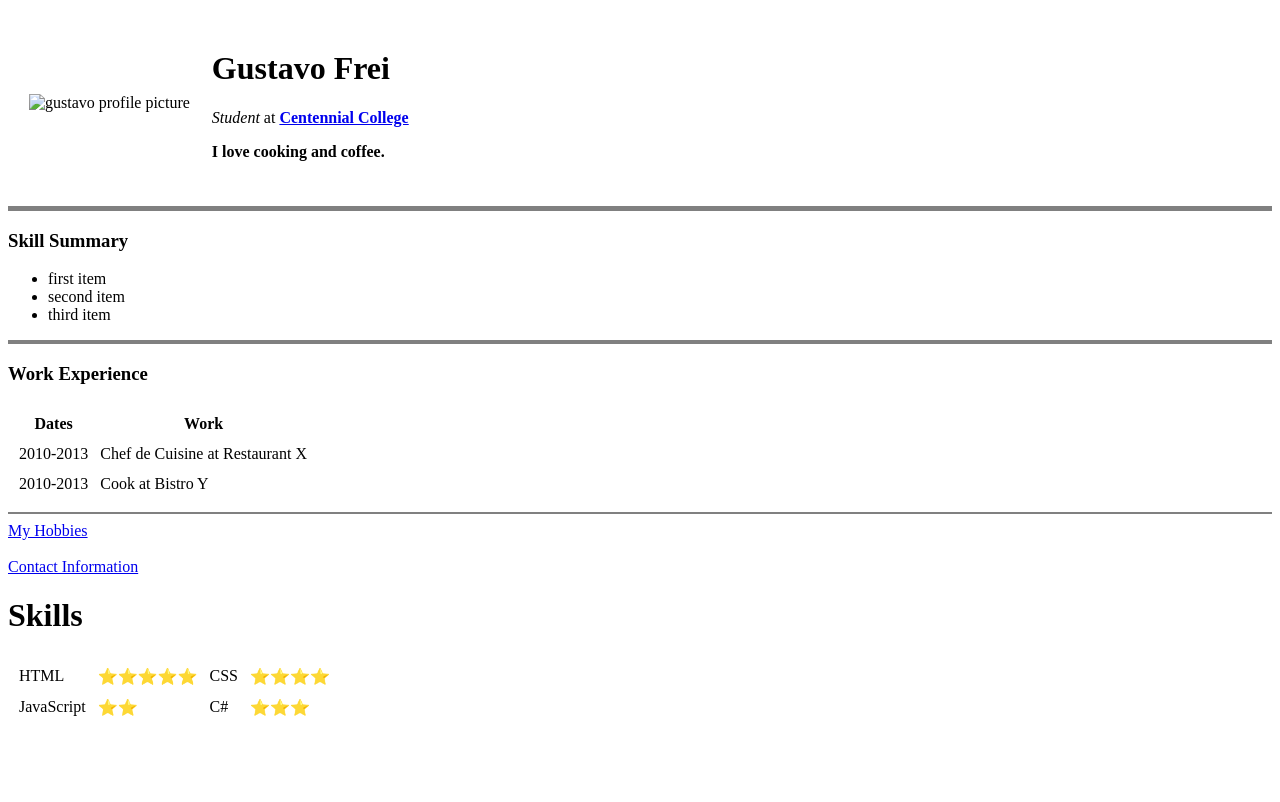
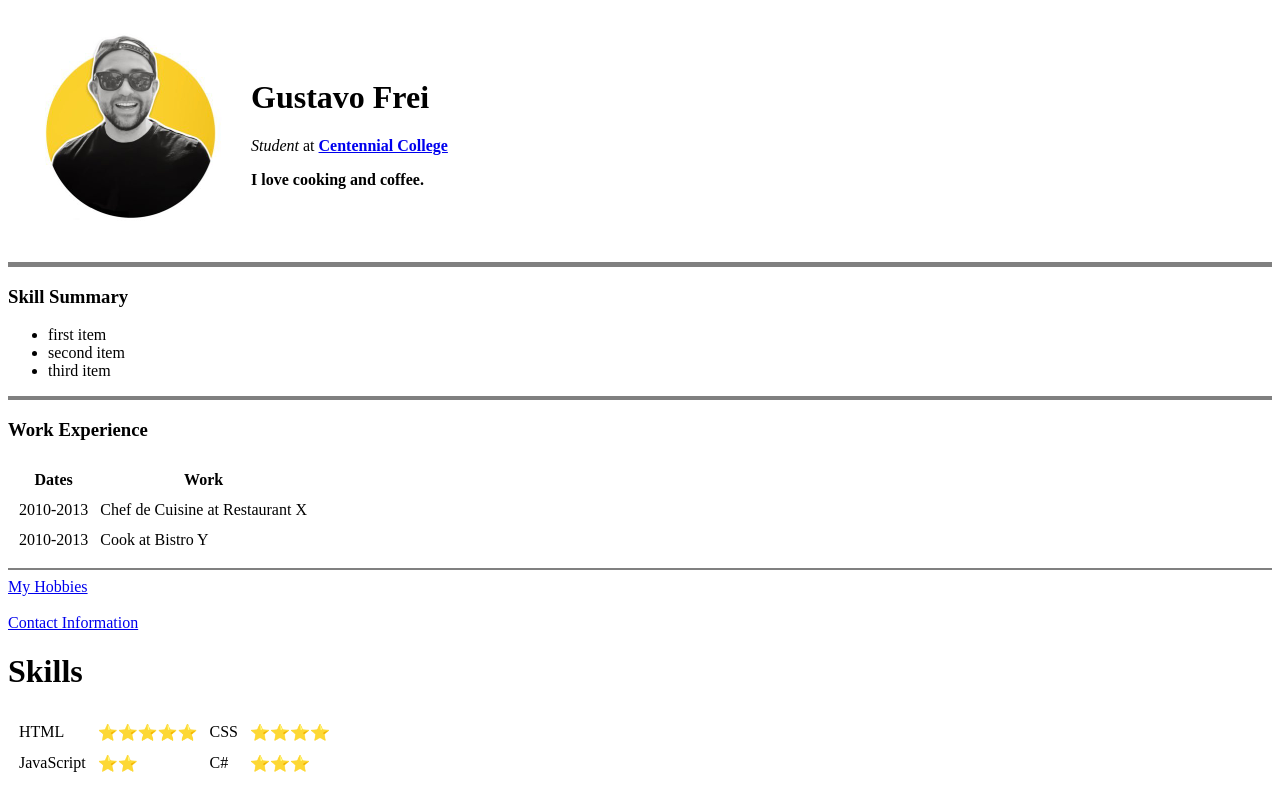
Before and after one commit to gusfrei/cv, a plain HTML site: page index.html in a window 1280 px wide. Drawn offline with Linux system fonts and the light colour scheme; the site is published under a folder, as on GitHub Pages, so addresses that start at the root find nothing.

Commit message:
Update index.html

```diff
--- a/index.html
+++ b/index.html
@@ -9,7 +9,7 @@
 <body>
   <table cellspacing="20">
     <tr>
-      <td> <img src="/images/gustavo.jpg" alt="gustavo profile picture" width="200">
+      <td> <img src="images/gustavo.jpg" alt="gustavo profile picture" width="200">
       <td>
         <h1>Gustavo Frei</h1>
         <p><em>Student</em> at <strong><a href="http://www.centennialcollege.ca">Centennial College</a></strong< /p>
```
